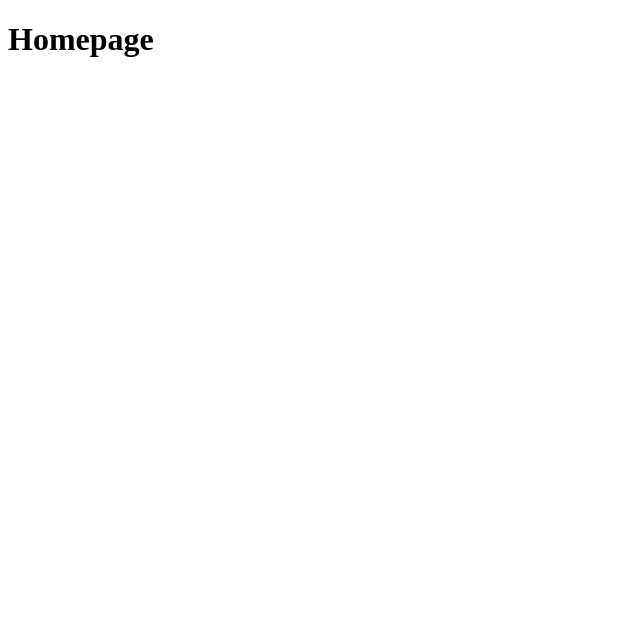
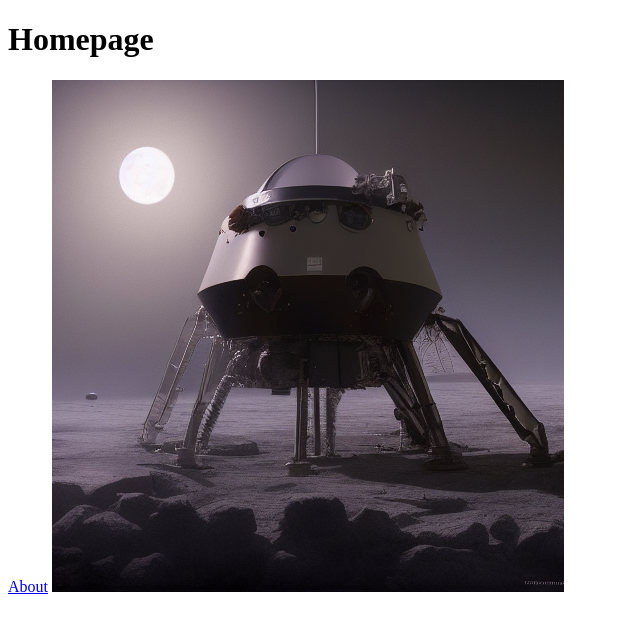
Before and after one commit to ludrol/dev, a plain HTML site: page links_and_images/index.html in a window 1280 px wide. Shown: the whole page, without its empty margins (0-640 px from the left). Drawn offline with Linux system fonts and the light colour scheme.

Commit message:
added image to pages and some more

```diff
--- a/links_and_images/index.html
+++ b/links_and_images/index.html
@@ -9,9 +9,9 @@
 <body>
     <h1>Homepage</h1>
 
+    <a href="./pages/about.html">About</a>
 
-
-
+    <img src="indeks.avif">
 
 
 </body>
```
Also changed, not shown: links_and_images/pages/about.html (renamed from links_and_images/about.html, +1 -1 lines), links_and_images/indeks.avif (added), links_and_images/indeks.png (added).
